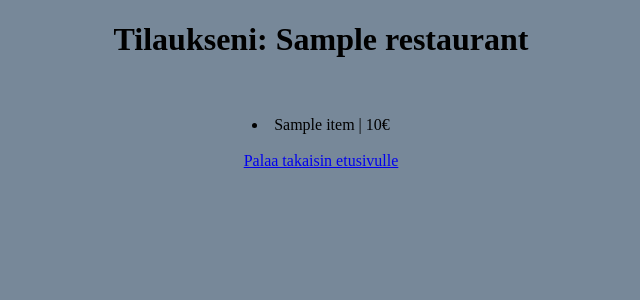
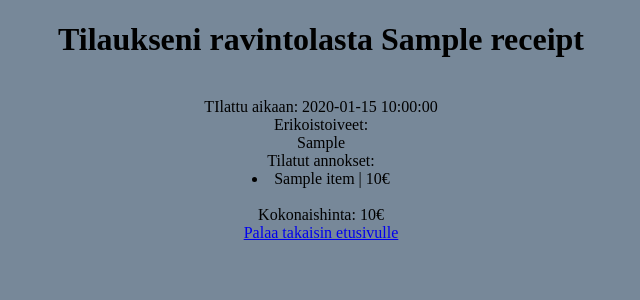
Before and after one commit to JuhoSiitonen/Tietokantasovellus, a Flask app: template templates/inspect_receipt.html in a window 1280 px wide. Shown: the top 300 px of the page, without its empty margins (319-959 px from the left). Run offline with Flask 2, Linux system fonts and the light colour scheme; the template is opened without the code that fills it: most values are stand-ins (such as "Sample title", 1, 10 or a date in 2020).

Commit message:
Created code for a user to inspect old receipts

```diff
--- a/templates/inspect_receipt.html
+++ b/templates/inspect_receipt.html
@@ -6,8 +6,15 @@
 
 {% block body %}
 <title>Tilaukset</title>
-<h1>Tilaukseni: {{ restaurant }}</h1>
+<h1>Tilaukseni ravintolasta {{ receipt.name }}</h1>
 <br>
+TIlattu aikaan: {{ receipt.created_at.strftime("%Y-%m-%d %H:%M:%S") }}
+<br>
+Erikoistoiveet:
+<br>
+{{ receipt.additional_info }}
+<br>
+Tilatut annokset:
 <br>
 {% for item in receipt_dishes %}
     <li>
@@ -15,6 +22,8 @@
     </li>
 {% endfor %}
 <br>
+Kokonaishinta: {{ receipt.price }}€
+<br>
 <a href="/front">Palaa takaisin etusivulle</a>
 
 {% endblock %}
--- a/templates/user_receipts.html
+++ b/templates/user_receipts.html
@@ -11,16 +11,12 @@
 Valitse haluamasi tilaus mikäli haluat tarkastella sen sisältöä
 <br>
 {% for item in receipts %}
-<form action="/receipt/{{ item.id }}" method="POST">
     <li>
-        <input type="radio" name="receipt" value="{{ item.id }}">
+        <a href="/receipt/{{ item.id }}"> Valitse </a>
         {{ item.created_at.strftime("%Y-%m-%d %H:%M:%S") }} | {{ item.name}} | {{ item.price }}€
     </li>
 {% endfor %}
 <br>
-<input type="hidden" name="restaurant" value="{{ receipts.name }}">
-<input type="submit" value="Valitse">
-</form>
 <br>
 <a href="/front">Palaa takaisin etusivulle</a>
 
```
Also changed, not shown: routes.py (+6 -3 lines), users.py (+10 -0 lines).
